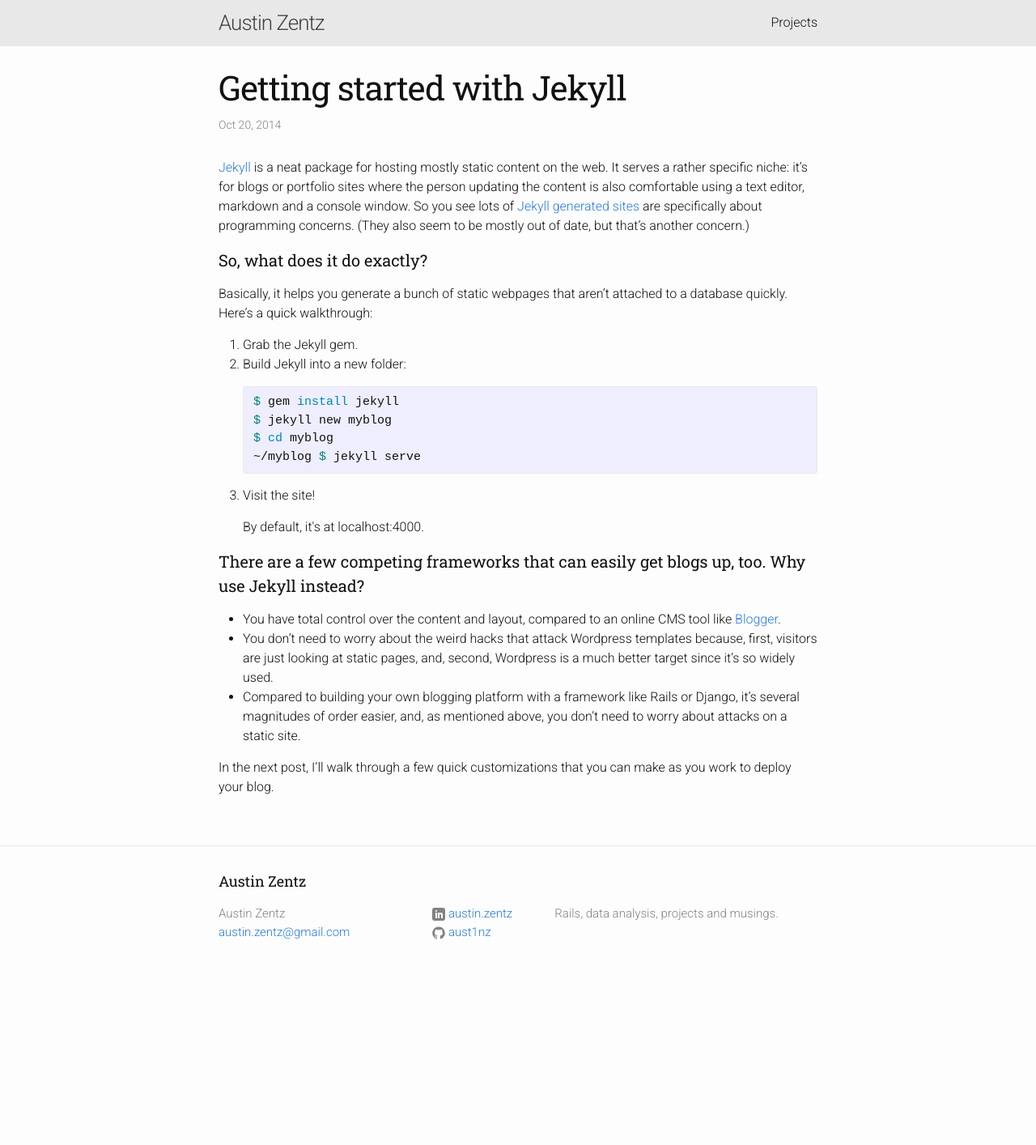
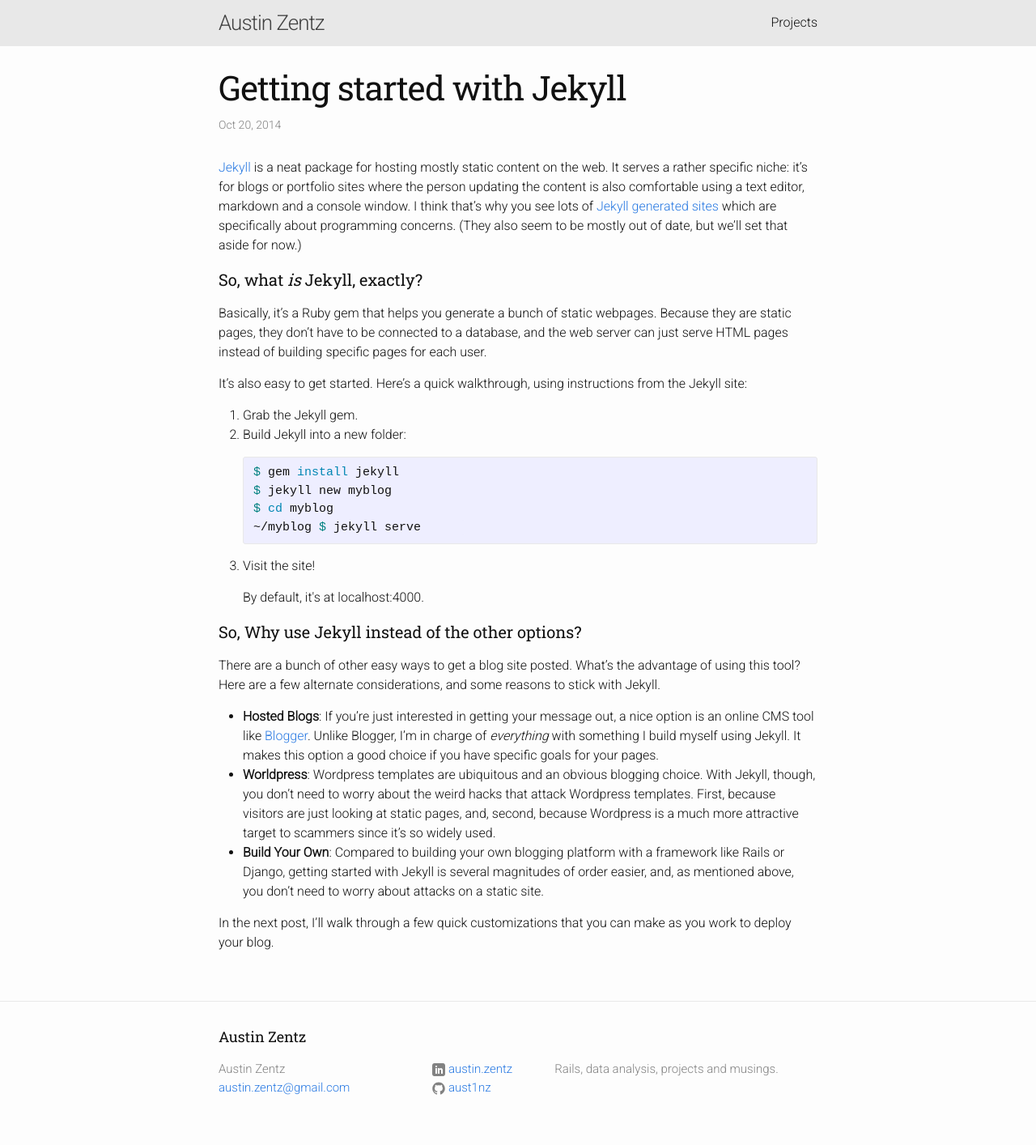
Before and after one commit to aust1nz/aust1nz.github.io, a Jekyll site: the page built from _posts/2014-10-20-getting-started-with-jekyll.markdown, in a window 1280 px wide. Shown: the whole page at 81% size. Built offline with Jekyll 4.4.1, drawn with Linux system fonts in a browser that asks for light colours; before the commit the page ends 1222 px from its top, so only the background shows below that.

Commit message:
Updated blog post Oct 20

```diff
--- a/_posts/2014-10-20-getting-started-with-jekyll.markdown
+++ b/_posts/2014-10-20-getting-started-with-jekyll.markdown
@@ -6,11 +6,13 @@
 categories: jekyll
 ---
 
-[Jekyll](http://jekyllrb.com/) is a neat package for hosting mostly static content on the web. It serves a rather specific niche: it's for blogs or portfolio sites where the person updating the content is also comfortable using a text editor, markdown and a console window. So you see lots of [Jekyll](http://tom.preston-werner.com/) [generated](https://training.github.com/) [sites](http://schacon.github.io/) are specifically about programming concerns. (They also seem to be mostly out of date, but that's another concern.)
+[Jekyll](http://jekyllrb.com/) is a neat package for hosting mostly static content on the web. It serves a rather specific niche: it's for blogs or portfolio sites where the person updating the content is also comfortable using a text editor, markdown and a console window. I think that's why you see lots of [Jekyll](http://tom.preston-werner.com/) [generated](https://training.github.com/) [sites](http://schacon.github.io/) which are specifically about programming concerns. (They also seem to be mostly out of date, but we'll set that aside for now.)
 
-####So, what does it do exactly?
+####So, what *is* Jekyll, exactly?
 
-Basically, it helps you generate a bunch of static webpages that aren't attached to a database quickly. Here's a quick walkthrough:
+Basically, it's a Ruby gem that helps you generate a bunch of static webpages. Because they are static pages, they don't have to be connected to a database, and the web server can just serve HTML pages instead of building specific pages for each user.
+
+It's also easy to get started. Here's a quick walkthrough, using instructions from the Jekyll site:
 
 <ol>
   <li>Grab the Jekyll gem.</li>
@@ -24,11 +26,12 @@
   <li><p>Visit the site!</p>
       <p>By default, it's at localhost:4000.</p></li></ol>
 
+####So, Why use Jekyll instead of the other options?
 
-####There are a few competing frameworks that can easily get blogs up, too. Why use Jekyll instead?
+There are a bunch of other easy ways to get a blog site posted. What's the advantage of using this tool? Here are a few alternate considerations, and some reasons to stick with Jekyll.
 
-+ You have total control over the content and layout, compared to an online CMS tool like [Blogger](https://www.blogger.com).
-+ You don't need to worry about the weird hacks that attack Wordpress templates because, first, visitors are just looking at static pages, and, second, Wordpress is a much better target since it's so widely used.
-+ Compared to building your own blogging platform with a framework like Rails or Django, it's several magnitudes of order easier, and, as mentioned above, you don't need to worry about attacks on a static site.
++ __Hosted Blogs__: If you're just interested in getting your message out, a nice option is an online CMS tool like [Blogger](https://www.blogger.com). Unlike Blogger, I'm in charge of *everything* with something I build myself using Jekyll. It makes this option a good choice if you have specific goals for your pages.
++ __Worldpress__: Wordpress templates are ubiquitous and an obvious blogging choice. With Jekyll, though, you don't need to worry about the weird hacks that attack Wordpress templates. First, because visitors are just looking at static pages, and, second, because Wordpress is a much more attractive target to scammers since it's so widely used.
++ __Build Your Own__: Compared to building your own blogging platform with a framework like Rails or Django, getting started with Jekyll is several magnitudes of order easier, and, as mentioned above, you don't need to worry about attacks on a static site.
 
 In the next post, I'll walk through a few quick customizations that you can make as you work to deploy your blog.
```
